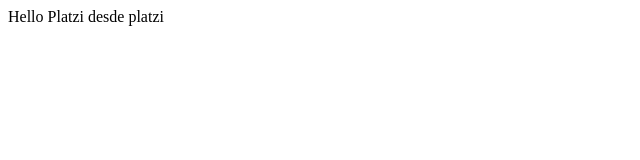
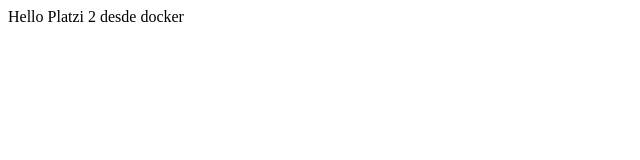
Before and after one commit to jeancarlosgarcia/platzi-demo-devops, a website: page public/index.html in a window 1280 px wide. Shown: the full height of the page, 0-640 px from the left. Drawn offline with Linux system fonts and the light colour scheme.

Commit message:
Change html file

```diff
--- a/public/index.html
+++ b/public/index.html
@@ -3,6 +3,6 @@
 		<title>Hola Amigos</title>
 	</head>
 	<body>
-		Hello Platzi desde platzi
+		Hello Platzi 2 desde docker
 	</body>
 </html>
```
